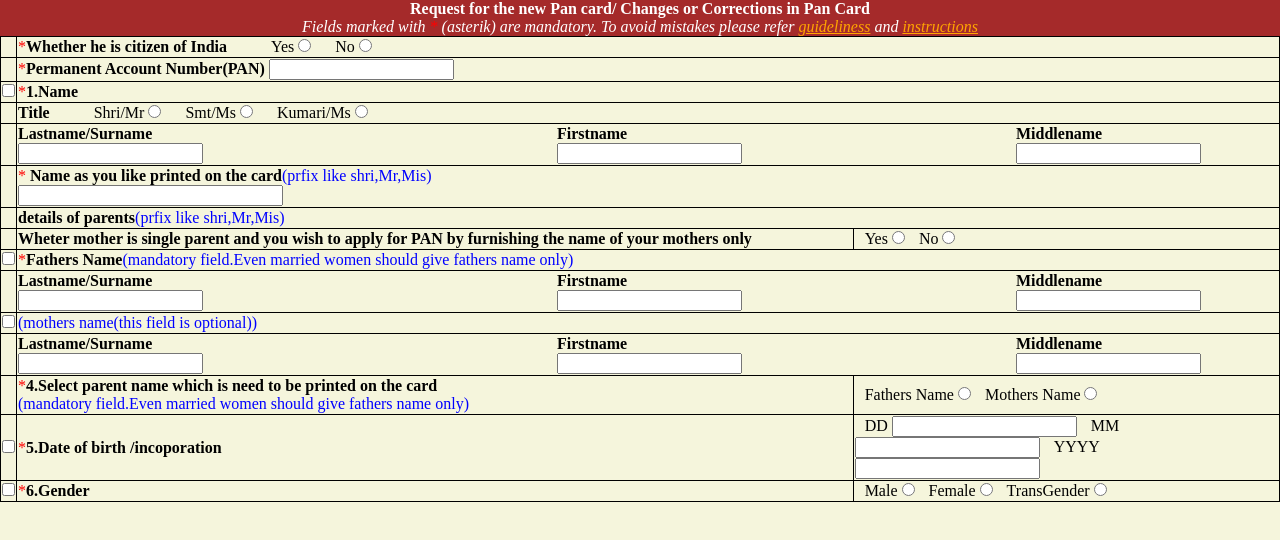
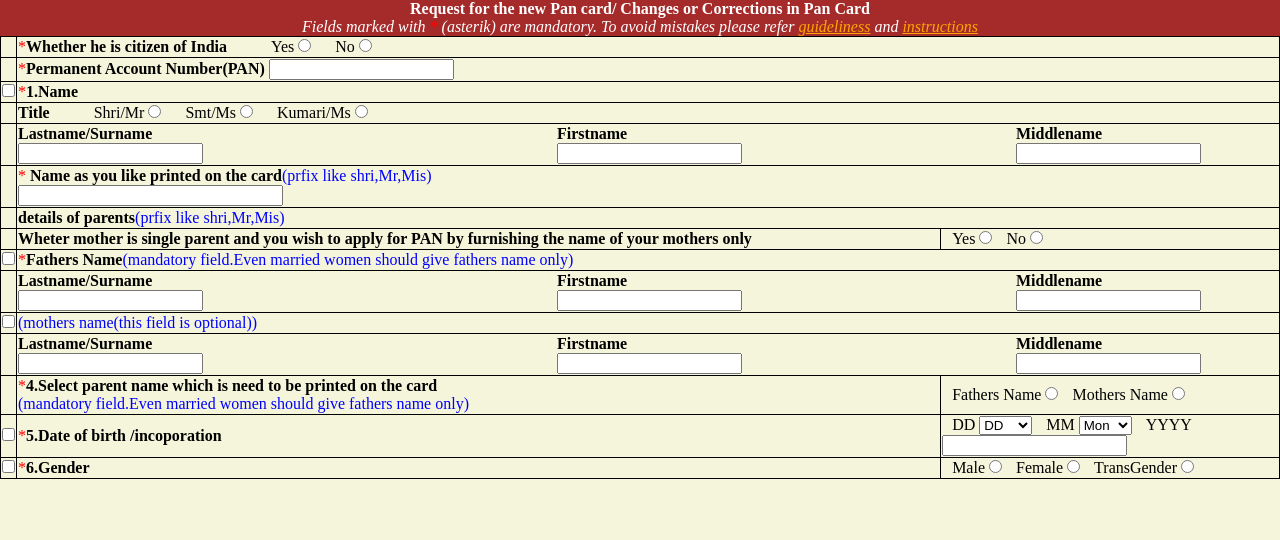
Before and after one commit to JijoAndrews/netlify-demo, a plain HTML site: page index.html in a window 1280 px wide. Drawn offline with Linux system fonts and the light colour scheme.

Commit message:
pantask v2

```diff
--- a/index.html
+++ b/index.html
@@ -77,8 +77,7 @@
 </html>
  -->
 
-
- <!DOCTYPE html>
+<!DOCTYPE html>
 <html lang="en">
 <head>
     <meta charset="UTF-8">
@@ -309,10 +308,59 @@
                 <td colspan="2">
 
                     <label for="dd" style="padding-left: 10px;">DD</label>
-                    <input type="dropdown" name="" id="dd">
+                    <select name="mon" id="mm">
+                        <option>DD</option>
+                        <option value="01">Jan</option>
+                        <option value="02">feb</option>
+                        <option value="03">marh</option>
+                        <option value="04">apr</option>
+                        <option value="05">may</option>
+                        <option value="06">jun</option>
+                        <option value="07">jul</option>
+                        <option value="08">aug</option>
+                        <option value="09">sep</option>
+                        <option value="10">oct</option>
+                        <option value="11">nov</option>
+                        <option value="12">dec</option>
+                        <option value="13">dec</option>
+                        <option value="14">dec</option>
+                        <option value="15">dec</option>
+                        <option value="16">dec</option>
+                        <option value="17">dec</option>
+                        <option value="18">dec</option>
+                        <option value="19">dec</option>
+                        <option value="20">dec</option>
+                        <option value="21">dec</option>
+                        <option value="22">dec</option>
+                        <option value="23">dec</option>
+                        <option value="24">dec</option>
+                        <option value="25">dec</option>
+                        <option value="26">dec</option>
+                        <option value="27">dec</option>
+                        <option value="28">dec</option>
+                        <option value="29">dec</option>
+                        <option value="30">dec</option>
+                        <option value="31">dec</option>
 
+
+                      </select>
                     <label for="mm" style="padding-left: 10px;">MM</label>
-                    <input type="dropdown" name="" id="mm">
+                    <select name="mon" id="mm">
+                        <option>Mon</option>
+                        <option value="Jan">Jan</option>
+                        <option value="feb">feb</option>
+                        <option value="marh">marh</option>
+                        <option value="apr">apr</option>
+                        <option value="may">may</option>
+                        <option value="jun">jun</option>
+                        <option value="jul">jul</option>
+                        <option value="aug">aug</option>
+                        <option value="sep">sep</option>
+                        <option value="oct">oct</option>
+                        <option value="nov">nov</option>
+                        <option value="dec">dec</option>
+                      </select>
+                    <!-- <input type="month" name="" id="mm"> -->
 
                     <label for="yyyy" style="padding-left: 10px;">YYYY</label>
                     <input type="text" name="" id="yyyy">
```
